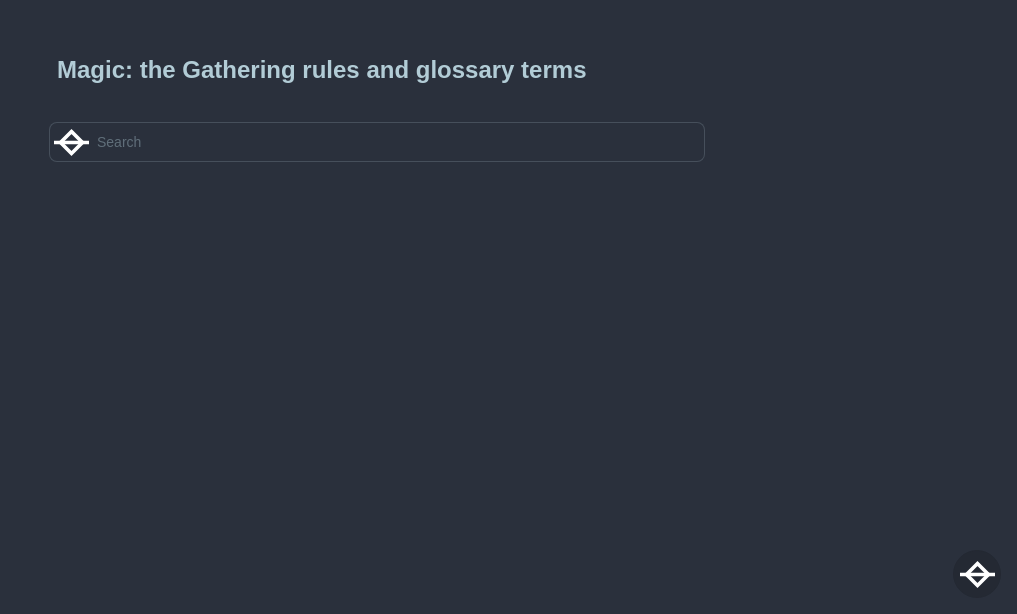
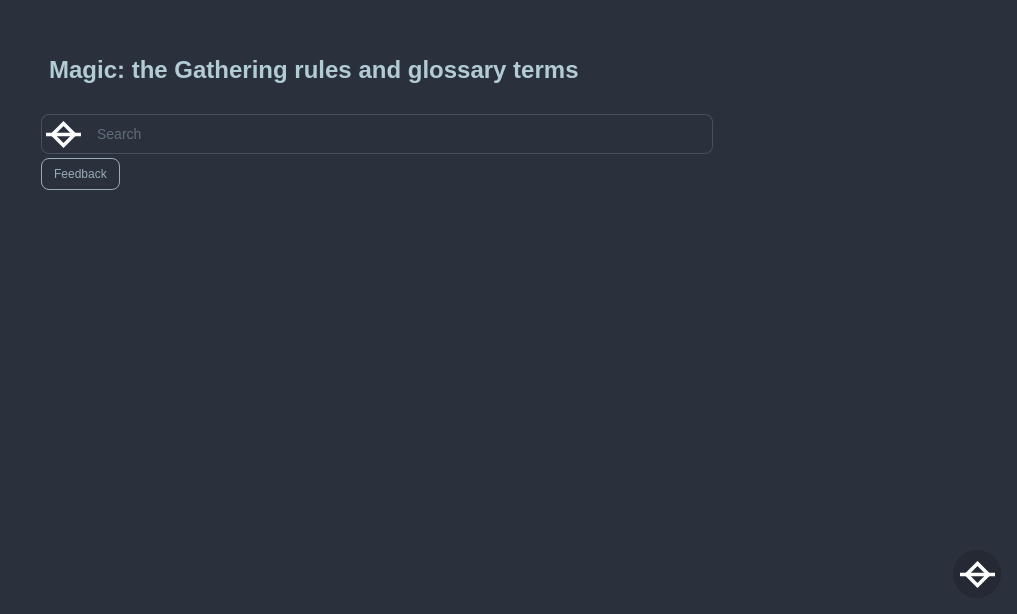
Before and after one commit to kyllian/edict, a Next.js app in the folder app/: page / in a window 1280 px wide. Shown: the part 186-800 px from the top of the page, without its empty margins (263-1280 px from the left). Built offline with nearby package versions, Linux system fonts and the light colour scheme.

Commit message:
Update whitespace

```diff
--- a/app/app/layout.tsx
+++ b/app/app/layout.tsx
@@ -25,7 +25,7 @@
     return (
         <html lang="en">
         <body className={`${geistSans.variable} ${geistMono.variable} antialiased`}>
-        <div className="min-h-screen bg-base-100 text-base-content">
+        <div className="min-h-screen bg-base-100 px-4">
             {children}
             <div className="fab fab-flower">
                 <div tabIndex={0} role="button" className="btn btn-circle btn-lg">
--- a/app/app/page.tsx
+++ b/app/app/page.tsx
@@ -5,11 +5,17 @@
     return (
         <div className="min-h-screen">
             <main className="mx-auto max-w-2xl pt-[30vh] prose">
-                <h2 className="ml-4">
+                <h2 className="ml-2">
                     Magic: the Gathering rules and glossary terms
                 </h2>
                 <Form action="/search">
                     <SearchInput q={""}/>
+                    <a href="https://github.com/kyllian/edict/issues/new"
+                       target="_blank"
+                       rel="noopener noreferrer"
+                       className="btn btn-outline btn-sm">
+                        Feedback
+                    </a>
                 </Form>
             </main>
         </div>
--- a/app/app/search/components/SearchInput.tsx
+++ b/app/app/search/components/SearchInput.tsx
@@ -3,17 +3,16 @@
 import Image from "next/image";
 
 const SearchInput: React.FC<SearchInputProps> = ({q}) => (
-    <div className="navbar gap-3">
     <fieldset className="fieldset rounded-box w-full flex-1">
         <label className="input input-md w-full pl-1">
             <Image src="/icon.svg" alt="Edict" width={35} height={35}/>
             <input type="search"
                    name="q"
                    placeholder="Search"
-                       defaultValue={q}/>
+                   defaultValue={q}
+                   className="ml-2"/>
         </label>
     </fieldset>
-    </div>
 );
 
 export default SearchInput;
--- a/app/app/search/components/SearchNavbar.tsx
+++ b/app/app/search/components/SearchNavbar.tsx
@@ -9,7 +9,7 @@
 }
 
 const SearchNavbar: FC<SearchNavbarProps> = ({ type, page, totalPages }) => (
-    <div className="navbar gap-1">
+    <div className="flex gap-1 md:my-4">
         <div className="flex-1">
             <select
                 name="type"
--- a/app/app/search/page.tsx
+++ b/app/app/search/page.tsx
@@ -6,7 +6,7 @@
 
     return (
         <div className="min-h-screen">
-            <main className="mx-auto max-w-5xl flex flex-col">
+            <main className="mx-auto max-w-5xl flex flex-col pt-2">
                 <Search q={q} type={type} page={page}/>
             </main>
         </div>
```
Lines whose indentation alone changed are shown as unchanged.
